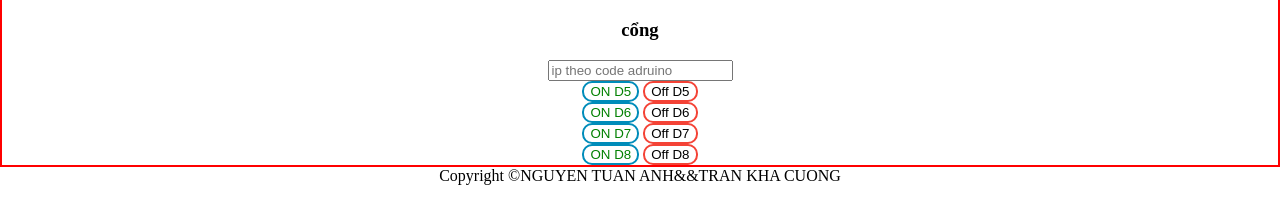
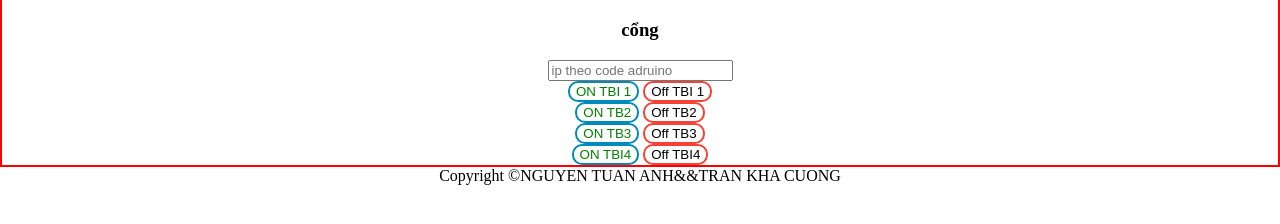
Before and after one commit to tuananh250696/doansmarthome, a website: page webapp/home.html in a window 1280 px wide. Shown: the part 362-586 px from the top of the page. Drawn offline with Linux system fonts and the light colour scheme; some icons are missing.

Commit message:
Update home.html

```diff
--- a/webapp/home.html
+++ b/webapp/home.html
@@ -56,17 +56,17 @@
 				<div>
 					<h3 class="home-heading">cổng</h3>
 				          <input type="text" id="ip" class="ip" placeholder="ip theo code adruino"></input><br>
-					<button class="button button2" ng-click="upt5()">ON D5</button>
-					<button class="button button3" ng-click="upt51()">Off D5</button>
+					<button class="button button2" ng-click="upt5()">ON TBI 1</button>
+					<button class="button button3" ng-click="upt51()">Off TBI 1</button>
 					 <br>
-					<button class="button button2" ng-click="upt6()">ON D6</button>
-					<button class="button button3" ng-click="upt61()">Off D6</button>
+					<button class="button button2" ng-click="upt6()">ON TB2</button>
+					<button class="button button3" ng-click="upt61()">Off TB2</button>
 					 <br>
-					<button class="button button2" ng-click="upt7()">ON D7</button>
-					<button class="button button3" ng-click="upt71()">Off D7</button>
+					<button class="button button2" ng-click="upt7()">ON TB3</button>
+					<button class="button button3" ng-click="upt71()">Off TB3</button>
 				         <br>
-					<button class="button button2" ng-click="upt8()">ON D8</button>
-					<button class="button button3" ng-click="upt81()">Off D8</button>
+					<button class="button button2" ng-click="upt8()">ON TBI4</button>
+					<button class="button button3" ng-click="upt81()">Off TBI4</button>
 					 <br>
 
 				</div>
```
